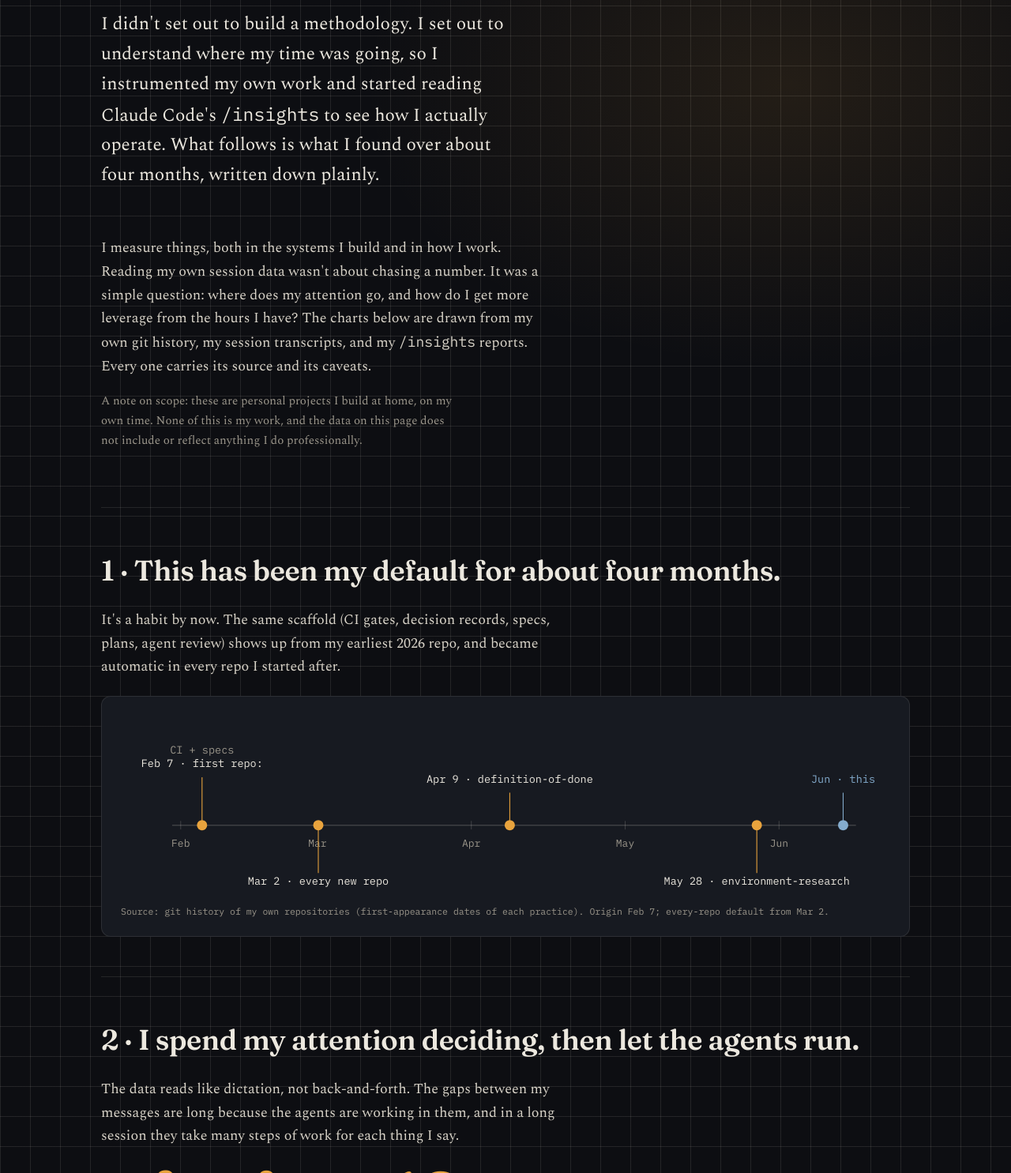
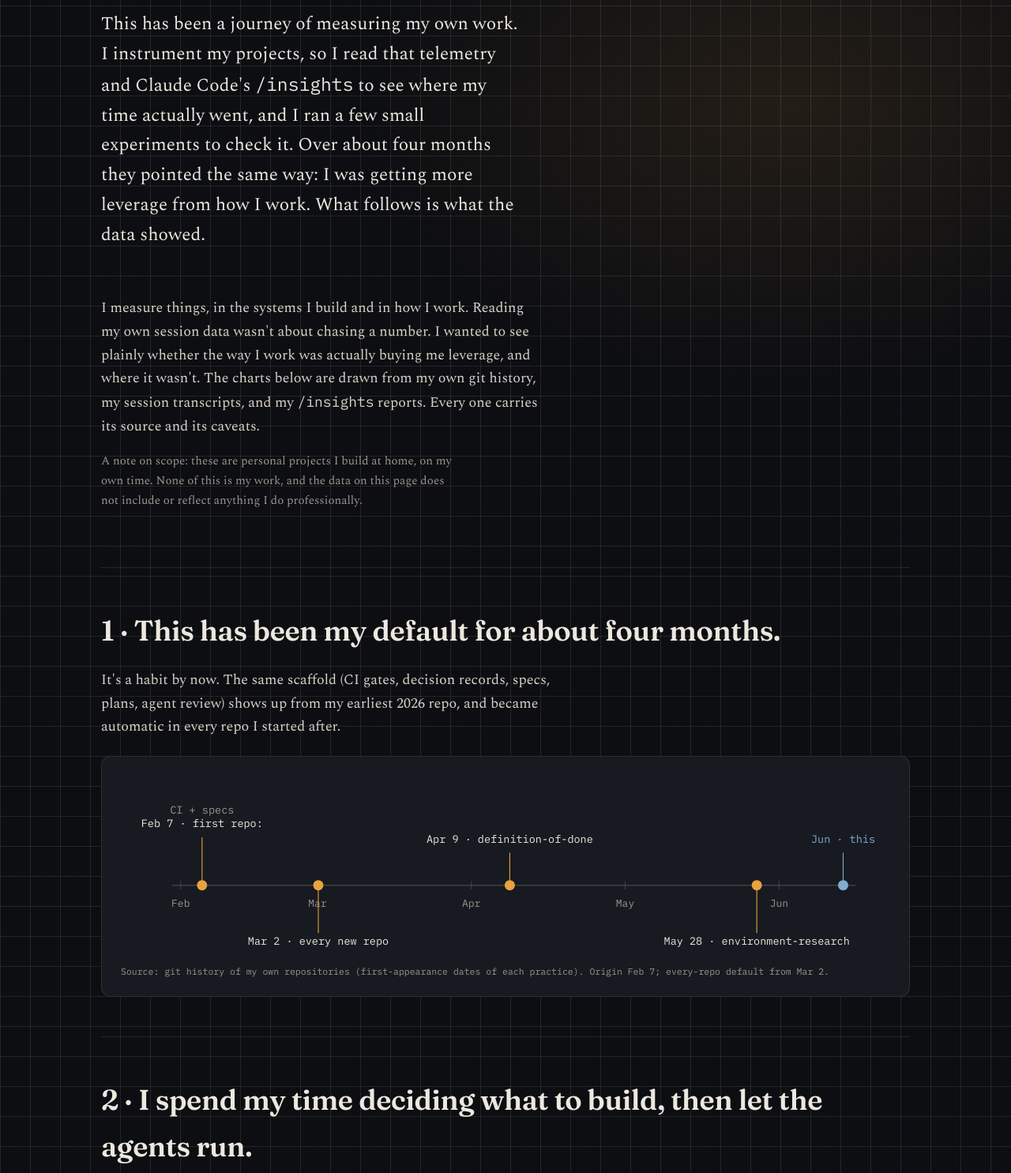
Before and after one commit to cmanaha/extended-superpowers, a plain HTML site: page site/experience.html in a window 1280 px wide. Shown: the part 335-1820 px from the top of the page at 79% size. Drawn offline with nearby package versions, Linux system fonts and the light colour scheme.

Commit message:
docs: rewrite the experience lede direct, drop the attention framing, explain the parallel work

```diff
--- a/site/experience.html
+++ b/site/experience.html
@@ -44,11 +44,11 @@
   <section class="hero" style="border-top:none;">
     <div class="kicker reveal d1">Motivation &amp; data</div>
     <h1 class="reveal d1" style="max-width:16ch;">It started with <em>telemetry.</em></h1>
-    <p class="lede reveal d2">I didn't set out to build a methodology. I set out to understand where my time was going, so I instrumented my own work and started reading Claude Code's <code class="mono">/insights</code> to see how I actually operate. What follows is what I found over about four months, written down plainly.</p>
+    <p class="lede reveal d2">This has been a journey of measuring my own work. I instrument my projects, so I read that telemetry and Claude Code's <code class="mono">/insights</code> to see where my time actually went, and I ran a few small experiments to check it. Over about four months they pointed the same way: I was getting more leverage from how I work. What follows is what the data showed.</p>
   </section>
 
   <section style="border-top:none; padding-top:10px;">
-    <p class="body">I measure things, both in the systems I build and in how I work. Reading my own session data wasn't about chasing a number. It was a simple question: where does my attention go, and how do I get more leverage from the hours I have? The charts below are drawn from my own git history, my session transcripts, and my <code class="mono">/insights</code> reports. Every one carries its source and its caveats.</p>
+    <p class="body">I measure things, in the systems I build and in how I work. Reading my own session data wasn't about chasing a number. I wanted to see plainly whether the way I work was actually buying me leverage, and where it wasn't. The charts below are drawn from my own git history, my session transcripts, and my <code class="mono">/insights</code> reports. Every one carries its source and its caveats.</p>
     <p class="note" style="margin-top:18px;">A note on scope: these are personal projects I build at home, on my own time. None of this is my work, and the data on this page does not include or reflect anything I do professionally.</p>
   </section>
 
@@ -87,7 +87,7 @@
 
   <!-- BEAT 2: drive by intent -->
   <div class="beat">
-    <p class="point">2 · I spend my attention deciding, then let the agents run.</p>
+    <p class="point">2 · I spend my time deciding what to build, then let the agents run.</p>
     <p class="body">The data reads like dictation, not back-and-forth. The gaps between my messages are long because the agents are working in them, and in a long session they take many steps of work for each thing I say.</p>
     <div class="stats">
       <div class="stat"><div class="big">≈ 4 min</div><div class="lbl">median time between my messages; the agents run in the gap</div></div>
@@ -133,7 +133,7 @@
   <!-- BEAT 4: parallel -->
   <div class="beat">
     <p class="point">4 · Often, more than one is running at once.</p>
-    <p class="body">A growing share of my messages go out while a second session is already working. Often two are running at the same time.</p>
+    <p class="body">Usually that means two repositories at once. While one project is grinding through implementation, with its subagents and research running, I start the next piece on another project. The sessions aren't the same length: a spec or a research pass is often minutes to an hour, while an implementation run is the long one, sometimes around four hours. I let the long one run and work the short ones in the meantime.</p>
     <div class="stats">
       <div class="stat"><div class="big">1 in 4</div><div class="lbl">of my messages sent while another session is already running, up from 1 in 5 a window earlier</div></div>
     </div>
@@ -191,7 +191,7 @@
         <li>I've deliberately left out the bigger "multiplier" numbers I sometimes see in my own telemetry. They're my own rough estimates, and this page is for the things I can actually point to.</li>
       </ul>
     </div>
-    <p class="body" style="margin-top:26px;">None of this proves the loop is better than some other way of working. It's just what I found when I looked: long autonomous stretches, thin steering, and my own attention spent on what to build rather than on debugging. That's the shape that made me write the loop down, and share it.</p>
+    <p class="body" style="margin-top:26px;">None of this proves the loop is better than some other way of working. It's just what I found when I looked: long autonomous stretches, thin steering, and my own time going into what to build rather than into debugging. That's the shape that made me write the loop down, and share it.</p>
   </section>
 </main>
 
```
